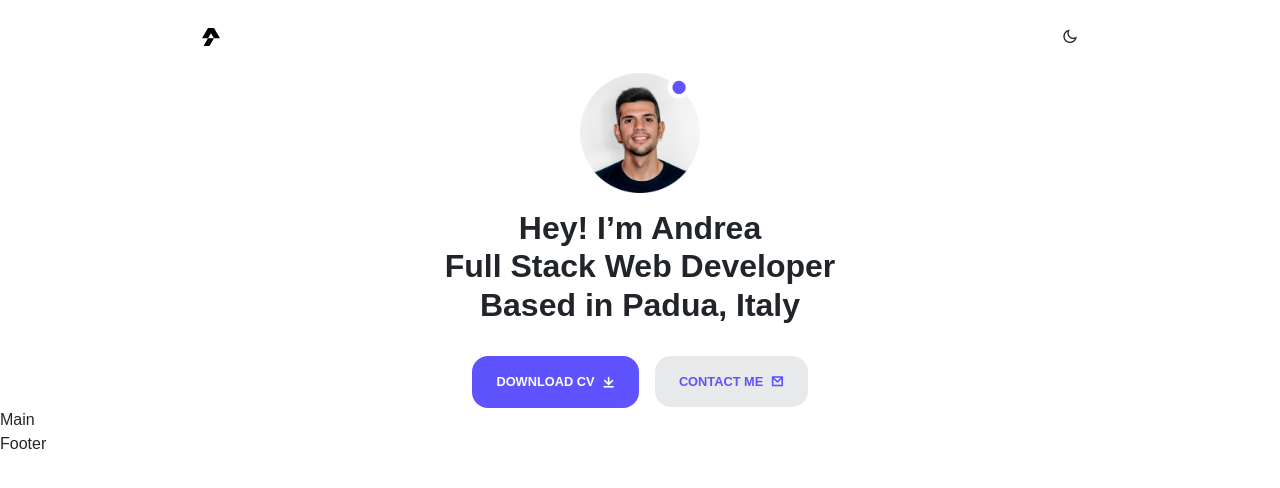
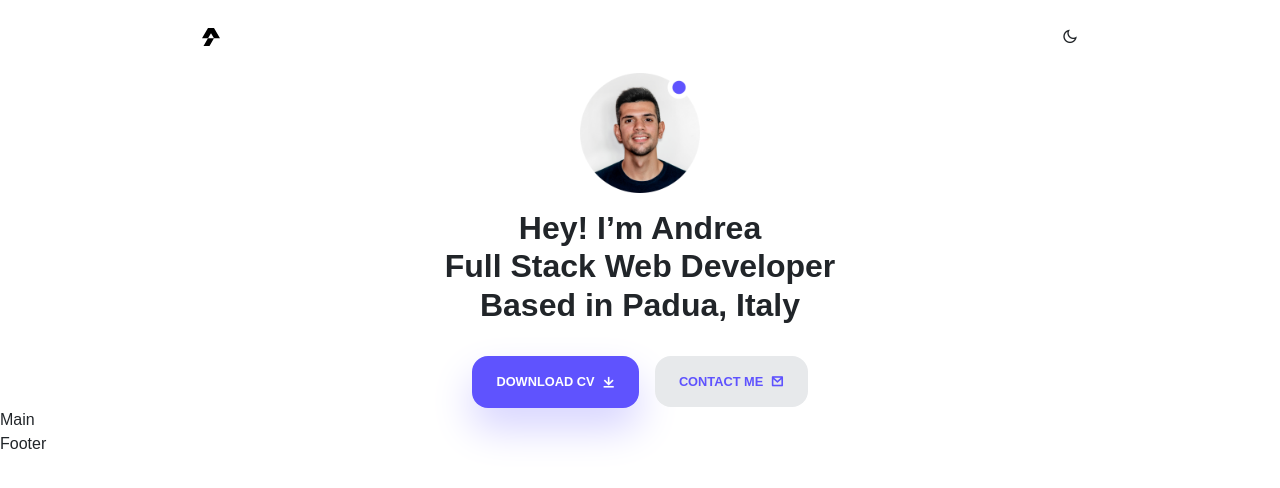
Before and after one commit to andrea-salvalaggio/my-portfolio, a Vue app: page / in a window 1280 px wide. Shown: the top 488 px of the page. Built offline with nearby package versions, Linux system fonts and the light colour scheme.

Commit message:
style: :art: Add box shadow to cv button

```diff
--- a/src/components/Header/Hero/HeroElement.vue
+++ b/src/components/Header/Hero/HeroElement.vue
@@ -10,12 +10,12 @@
       </div>
     </div>
     <div class="col-12 d-flex justify-content-center text-center pt-2">
-      <div class="button-container pe-2">
-        <button class="btn text-uppercase text-white border-0 px-4 py-3">download cv
+      <div class="btn-container pe-2">
+        <button class="btn btn-shadow text-uppercase text-white border-0 px-4 py-3">download cv
           <i class="ri-download-line align-middle ps-1"></i>
         </button>
       </div>
-      <div class="button-container ps-2">
+      <div class="btn-container ps-2">
         <button class="btn text-uppercase border-0 px-4 py-3">contact me
           <i class="ri-mail-line align-top ps-1"></i>
         </button>
@@ -42,7 +42,7 @@ export default {
   }
 }
 
-.button-container {
+.btn-container {
   button {
     font-size: $normalFontSize;
     font-weight: $normalFontWeight;
@@ -58,6 +58,10 @@ export default {
   }
 }
 
+.btn-shadow{
+  box-shadow: $primaryColorShadowLight;
+}
+
 h2 {
   font-size: $h2FontSize;
   font-weight: $bigFontWeight;
--- a/styles/variables.scss
+++ b/styles/variables.scss
@@ -12,6 +12,9 @@ $secondryColorBrand: #70F2E4;
 // Text
 $primaryColorText: #0000;
 $secondaryColorText: #fff;
+
+// Shadow
+$primaryColorShadowLight: 0 20px 40px #d6d3ff;
 
 // *** Font & Typography ***
 // General Font
```
